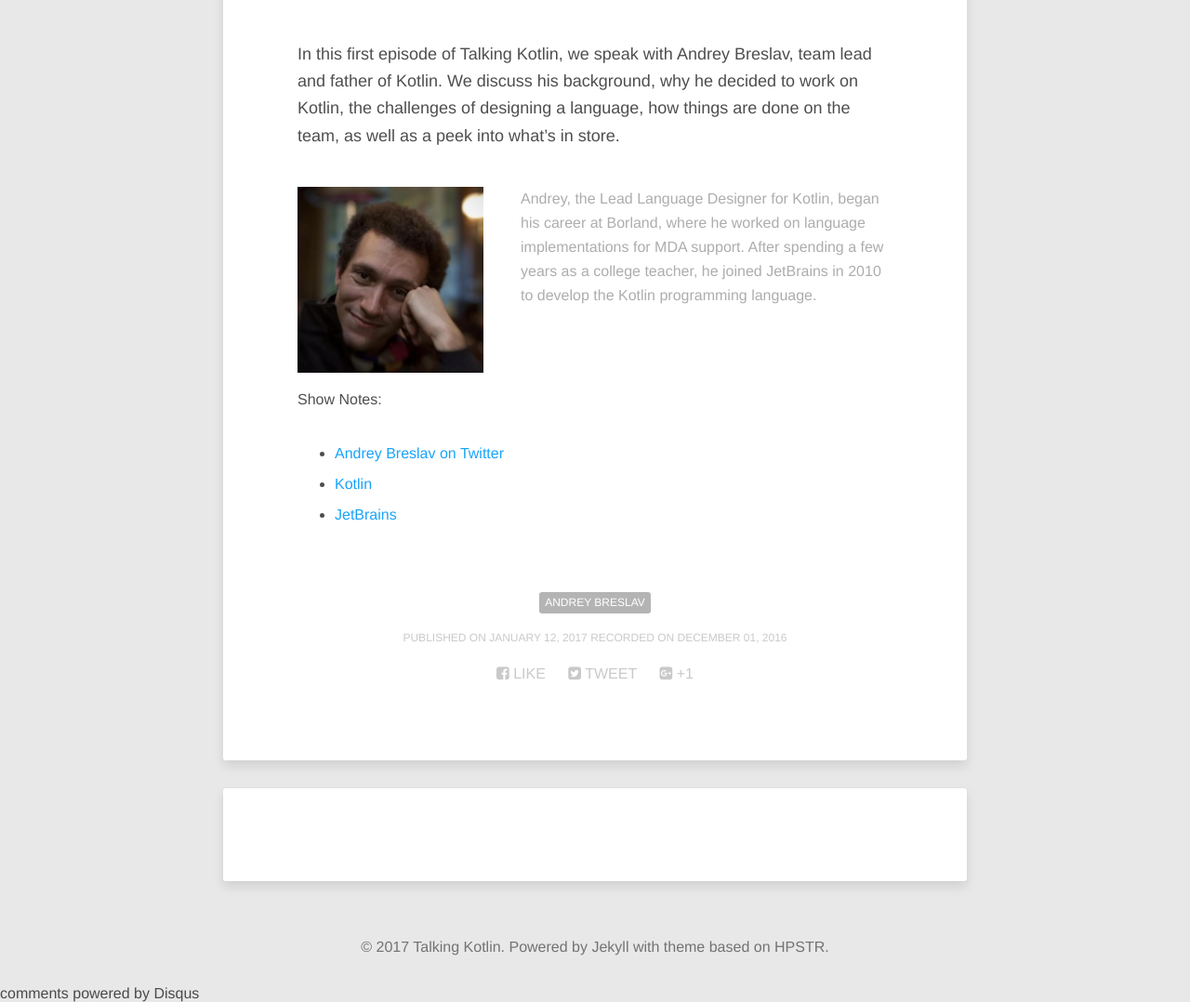
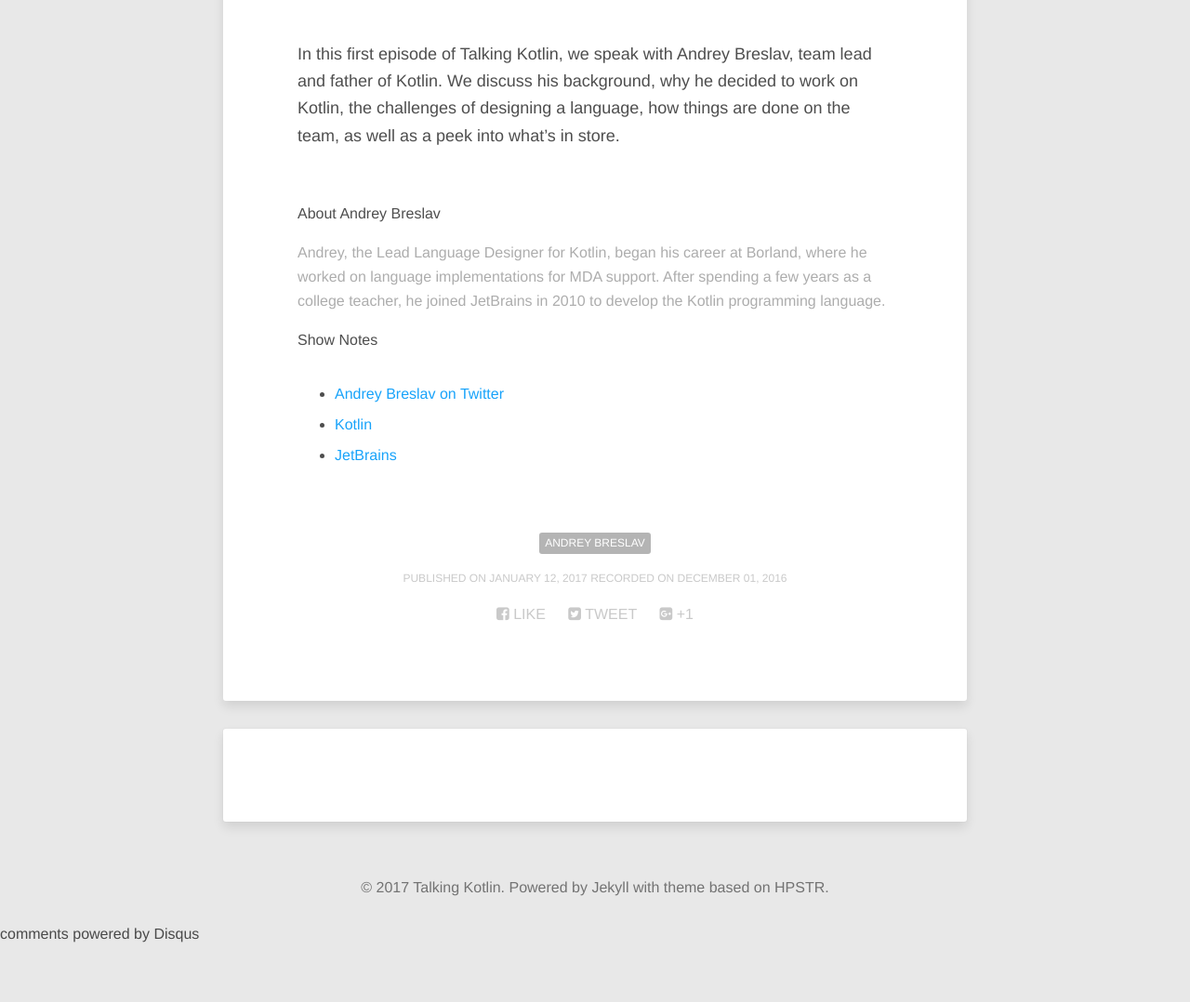
Before and after one commit to talkingkotlin/website, a Jekyll site: the page built from _posts/2017-01-12-a-chat-with-andrey-breslav.md, in a window 1280 px wide, cut to the strip 796-1874 px from the top of the page. Shown: the whole strip at 93% size. Built offline with Jekyll 4.4.1, drawn with Linux system fonts in a browser that asks for light colours; nearby versions of some CDN libraries; comment, search, counter and statistics services are not loaded; after the commit the page ends 1810 px from its top, so only the background shows below that.

Commit message:
Modified slightly format of page removing picture and adding about

```diff
--- a/_layouts/post.html
+++ b/_layouts/post.html
@@ -46,14 +46,12 @@
             <div class="post-card">
                 <div class="post-card__description">{{ page.description }}</div>
 
+                <p>About {{ page.guest }}</p>
                 <div class="post-card__author">
-                    <div class="post-card__image">
-                        <img src="{{ site.url }}/images/episodes/{{ page.image }}"/>
-                    </div>
                     <div class="post-card__bio">{{ page.bio }}</div>
                 </div>
 
-                <p>Show Notes:</p>
+                <p>Show Notes</p>
                 <div class="post-card__info">
                     <ul>
                         {% for note in page.notes %}
--- a/_posts/2017-01-12-a-chat-with-andrey-breslav.md
+++ b/_posts/2017-01-12-a-chat-with-andrey-breslav.md
@@ -1,6 +1,7 @@
 ---
 layout: post
 title: "A Chat with Andrey Breslav"
+guest: Andrey Breslav
 published: 2017-01-12
 recorded: 2016-12-01
 trackid: 302359364
--- a/_sass/_page.scss
+++ b/_sass/_page.scss
@@ -605,7 +605,7 @@
 }
 
 .post-card__bio {
-  padding-left: 40px;
+  padding-left: 0px;
   color: #adadad;
 }
 
```
Also changed, not shown: assets/js/scripts.min.js (deleted).
